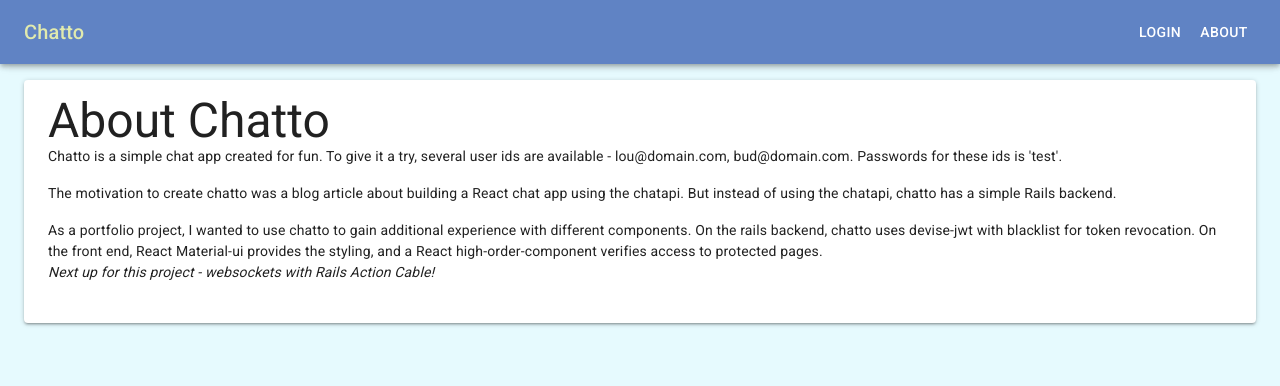
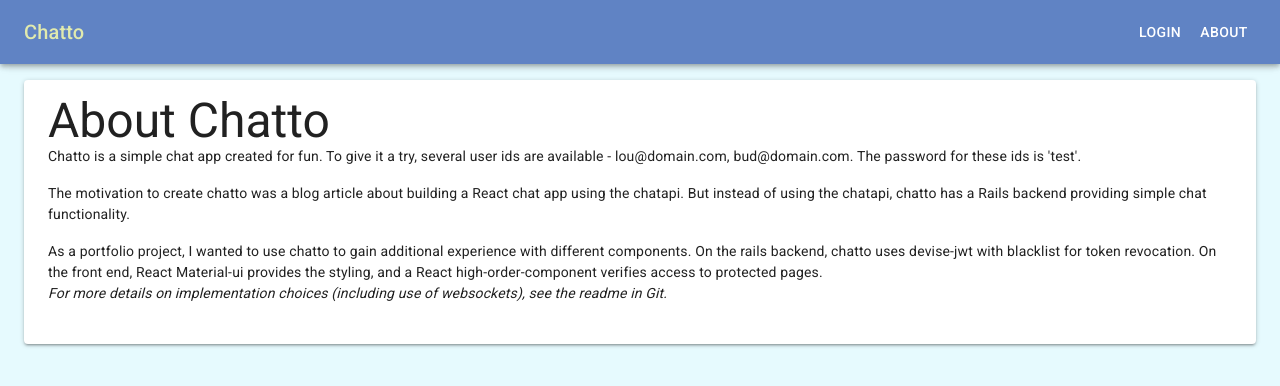
Before and after one commit to BarbaraPruz/chatto, a React (Create React App) app in the folder client/: page /about in a window 1280 px wide. Shown: the top 386 px of the page. Built offline with nearby package versions, Linux system fonts and the light colour scheme.

Commit message:
cleanup warnings in browser console

```diff
--- a/client/src/components/About.js
+++ b/client/src/components/About.js
@@ -21,19 +21,20 @@ class About extends Component {
                     <Typography paragraph>
                         Chatto is a simple chat app created for fun.  To give it a try,
                         several user ids are available - lou@domain.com, bud@domain.com.
-                        Passwords for these ids is 'test'.
+                        The password for these ids is 'test'.
                     </Typography>
                     <Typography paragraph>
                         The motivation to create chatto was a blog article about building
                         a React chat app using the chatapi.  But instead of using the
-                        chatapi, chatto has a simple Rails backend.
+                        chatapi, chatto has a Rails backend providing simple chat functionality.
                     </Typography>
                     <Typography paragraph>
                         As a portfolio project, I wanted to use chatto to gain additional experience
                         with different components.  On the rails backend, chatto uses devise-jwt with
                         blacklist for token revocation.   On the front end, React Material-ui provides
                         the styling, and a React high-order-component verifies access to protected pages.<br/>
-                        <em>Next up for this project - websockets with Rails Action Cable!</em>
+                        <em>For more details on implementation choices (including use of websockets),
+                            see the readme in Git.</em>
                     </Typography>
                 </Paper>
             </main>
--- a/client/src/components/rooms/MessageList.js
+++ b/client/src/components/rooms/MessageList.js
@@ -11,11 +11,11 @@ import styles from 'components/Style'
 class MessageList extends Component {
 
     render() {
-        const { classes } = this.props;
+   //     const { classes } = this.props;
         return (
             <List>
                 {this.props.messages.map((message) =>
-                    <React.Fragment>
+                    <React.Fragment key={message.id} >
                         <Divider />
                         <ListItem>
                             <ListItemText
--- a/client/src/components/rooms/Room.js
+++ b/client/src/components/rooms/Room.js
@@ -18,28 +18,26 @@ class Room extends Component {
     // A better approach is to use websocket and have messages pushed
     constructor(props) {
         super(props);
-        this.state = {
-            interval: 0,
-            roomId: this.props.match.params.id
-        }
+        this.interval = 0;
+        this.roomId = this.props.match.params.id
     }
 
     startInterval = () => {
-        this.state.interval = setInterval(this.checkMessageUpdates, 5000);
+        this.interval = setInterval(this.checkMessageUpdates, 5000);
     };
 
     cleanUpInterval = () => {
-        clearInterval(this.state.interval);
+        clearInterval(this.interval);
     };
 
     checkMessageUpdates = () => {
        const lastMessageIndex = this.props.currentRoom.messages.length - 1;
        let lastMessage = this.props.currentRoom.messages[lastMessageIndex] || null;
-       this.props.getMessageUpdates(this.state.roomId, lastMessage);
+       this.props.getMessageUpdates(this.roomId, lastMessage);
     }
 
     componentDidMount() {
-        this.props.getRoom(this.state.roomId, this.startInterval);
+        this.props.getRoom(this.roomId, this.startInterval);
     }
 
     componentWillUnmount() {
@@ -58,7 +56,7 @@ class Room extends Component {
                         {this.props.currentRoom.name}
                     </Typography>
                     <MessageList messages={this.props.currentRoom.messages} />
-                    <MessageForm roomId={this.state.roomId} />
+                    <MessageForm roomId={this.roomId} />
                 </Paper>
             </main>
         );
--- a/client/src/components/rooms/Rooms.js
+++ b/client/src/components/rooms/Rooms.js
@@ -28,7 +28,7 @@ class Rooms extends Component {
                 </Typography>
                 <Grid container spacing={16}>
                    {this.props.rooms.map((room) =>
-                        <Grid item xs={4}>
+                        <Grid key={room.id} item xs={4}>
                             <RoomCard classes={classes} room={room}  />
                         </Grid>
                     )}
--- a/client/src/components/user/LoginForm.js
+++ b/client/src/components/user/LoginForm.js
@@ -8,7 +8,6 @@ import Input from '@material-ui/core/Input';
 import InputLabel from '@material-ui/core/InputLabel';
 import Typography from '@material-ui/core/Typography';
 import withStyles from '@material-ui/core/styles/withStyles'
-import Paper from '@material-ui/core/Paper';
 
 import { loginUser } from 'actions/user';
 import styles from 'components/Style'
```
Also changed, not shown: 1 other file (tests, documents, lock files or other folders).
